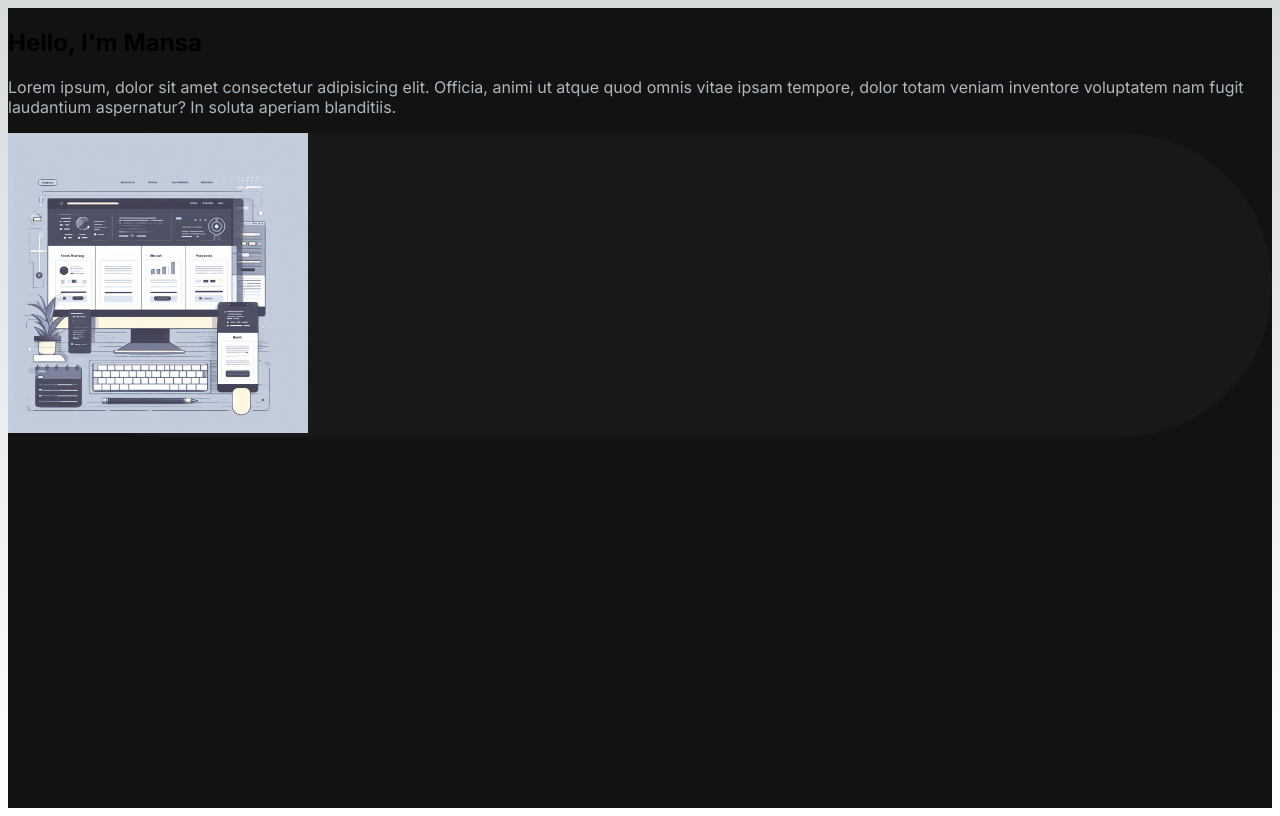
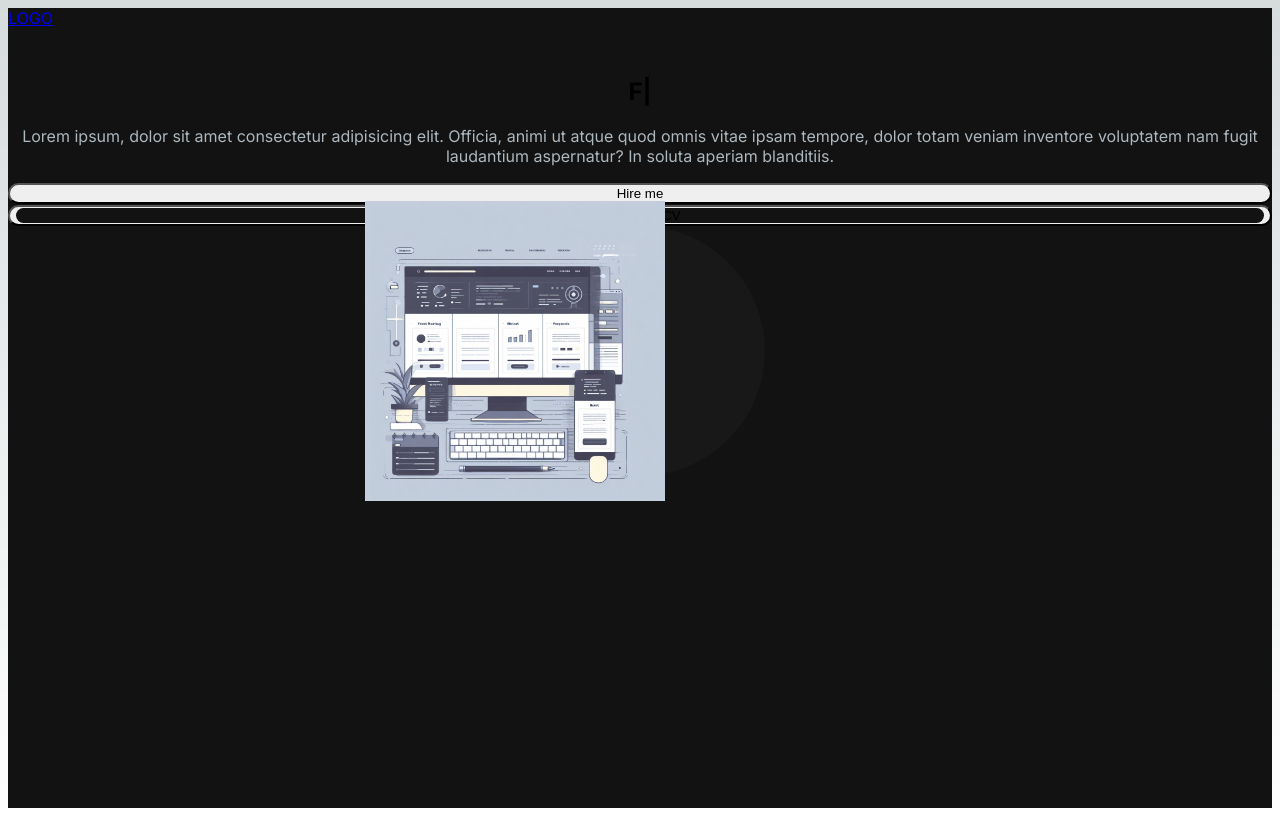
Before and after one commit to Larryking007/front-port, a Next.js app: page / in a window 1280 px wide. Built offline with nearby package versions, Linux system fonts and the light colour scheme.

Commit message:
Hero section

```diff
--- a/app/components/HeroSection.jsx
+++ b/app/components/HeroSection.jsx
@@ -1,24 +1,55 @@
+"use client";
 import React from "react";
 import Image from "next/image";
+import { TypeAnimation } from "react-type-animation";
 
 const HeroSection = () => {
   return (
     <section>
-      <div className="grid grid-cols-1 lg:grid-cols-12">
-        <div className="col-span-7 place-self-center">
-          <h1 className="text-white mb-4 text-4xl lg:text-6xl">
-            Hello, I'm Mansa
+      <div className="grid grid-cols-1 sm:grid-cols-12">
+        <div className="col-span-7 place-self-center text-center sm:text-left">
+          <h1 className="text-white mb-4 text-4xl sm:text-5xl lg:text-6xl font-extrabold">
+            <span className="text-transparent bg-clip-text bg-gradient-to-r from-blue-500 via-purple-500 to-pink-500 hover:bg-slate-800">
+              Hello, I'm
+            </span>{" "}
+            <br />
+            <TypeAnimation
+              sequence={[
+                "Mansa",
+                1000,
+                "commited",
+                1000,
+                "and devoted",
+                1000,
+                "Frontend Developer",
+                1000,
+              ]}
+              wrapper="span"
+              speed={50}
+              repeat={Infinity}
+            />
           </h1>
-          <p className="text-[#ADB7BE] text-lg lg:text-xl">
+          <p className="text-[#ADB7BE] sm:text-lg text-lg mb-6 lg:text-xl">
             Lorem ipsum, dolor sit amet consectetur adipisicing elit. Officia,
             animi ut atque quod omnis vitae ipsam tempore, dolor totam veniam
             inventore voluptatem nam fugit laudantium aspernatur? In soluta
             aperiam blanditiis.
           </p>
+          <div>
+            <button className="px-6 py-3 rounded-full w-full sm:w-fit mr-4 bg-gradient-to-br from-blue-500 via-purple-500 to-pink-500 hover:bg-slate-800 text-white">
+              Hire me
+            </button>
+            <button className="px-1 py-1 w-full sm:w-fit rounded-full bg-gradient-to-br from-blue-500 via-purple-500 to-pink-500 hover:bg-slate-800 text-white  mt-3">
+              <span className="block bg-[#121212] hover:bg-slate-800 rounded-full">
+                Download CV
+              </span>
+            </button>
+          </div>
         </div>
-        <div className="col-span-5">
-          <div className="rounded-full bg-[#181818] w-500 h-400">
+        <div className="col-span-5 place-self-center mt-4 lg:mt-0">
+          <div className="rounded-full ml-0 bg-[#181818] w-[250px] h-[250px] lg:w-[400px] lg:h-[400px] relative">
             <Image
+              className="absolute transform -translate-x-1/2 -translate-y-1/2 top-1/2"
               src="/images/OIG.jpg"
               alt="hero image"
               width={300}
--- /dev/null
+++ b/app/components/Navbar.jsx
@@ -0,0 +1,28 @@
+import React from "react";
+import Link from "next/link";
+
+const Navbar = () => {
+  return (
+    <nav>
+      <div className="flex-flex-wrap items-center justify-between mx-auto p-8">
+        <Link className="text-5xl text-white font-semibold" href={"/"}>
+          LOGO
+        </Link>
+        <div className="menu hidden md:block" id="navbar">
+          <ul>
+            <li>
+              <Link
+                className="block py-2 pl-3 pr-4 text-[#ADB7BE] sm:text-xl rounded md:p-0 hover:text-white"
+                href={"#about"}
+              >
+                About
+              </Link>
+            </li>
+          </ul>
+        </div>
+      </div>
+    </nav>
+  );
+};
+
+export default Navbar;
--- a/app/page.js
+++ b/app/page.js
@@ -1,10 +1,14 @@
 import Image from "next/image";
 import HeroSection from "./components/HeroSection";
+import Navbar from "./components/Navbar";
 
 export default function Home() {
   return (
     <main className="flex min-h-screen flex-col bg-[#121212] container mx-auto px-12 py-4">
-      <HeroSection />
+      <Navbar />
+      <div className="container px-12 py-4">
+        <HeroSection />
+      </div>
     </main>
   );
 }
```
Also changed, not shown: package.json (+5 -4 lines), 1 other file (tests, documents, lock files or other folders).
